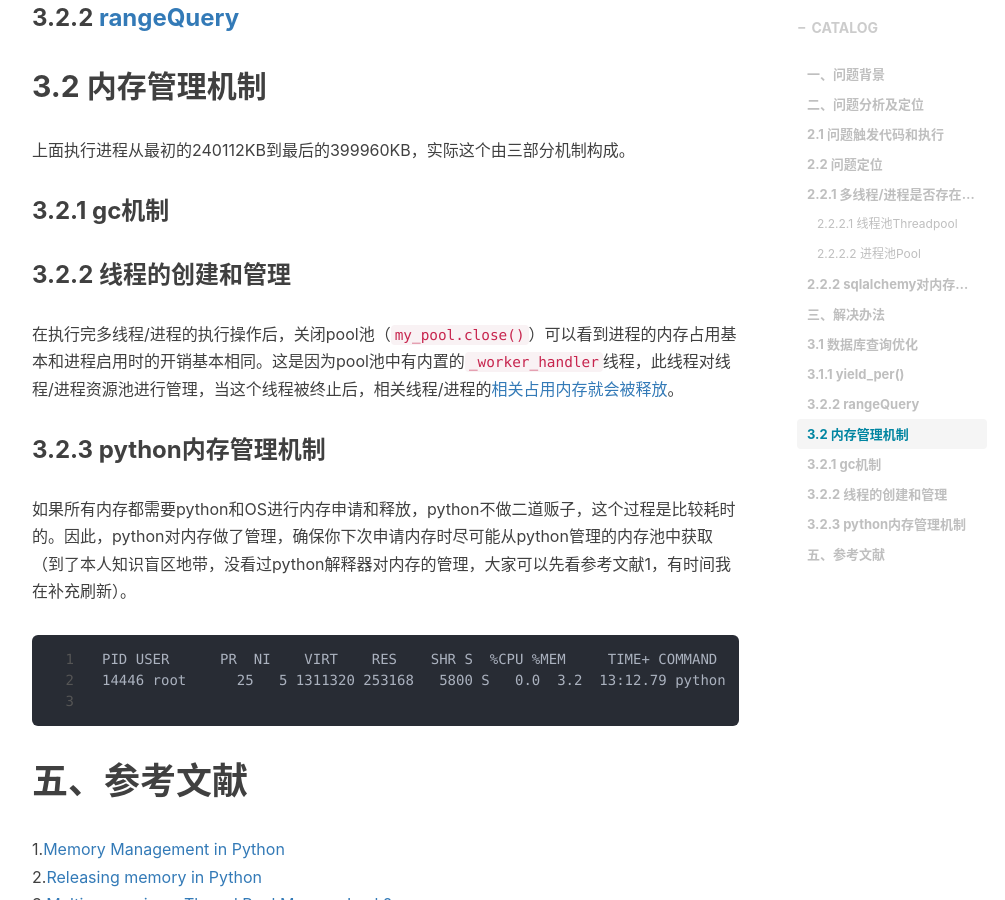
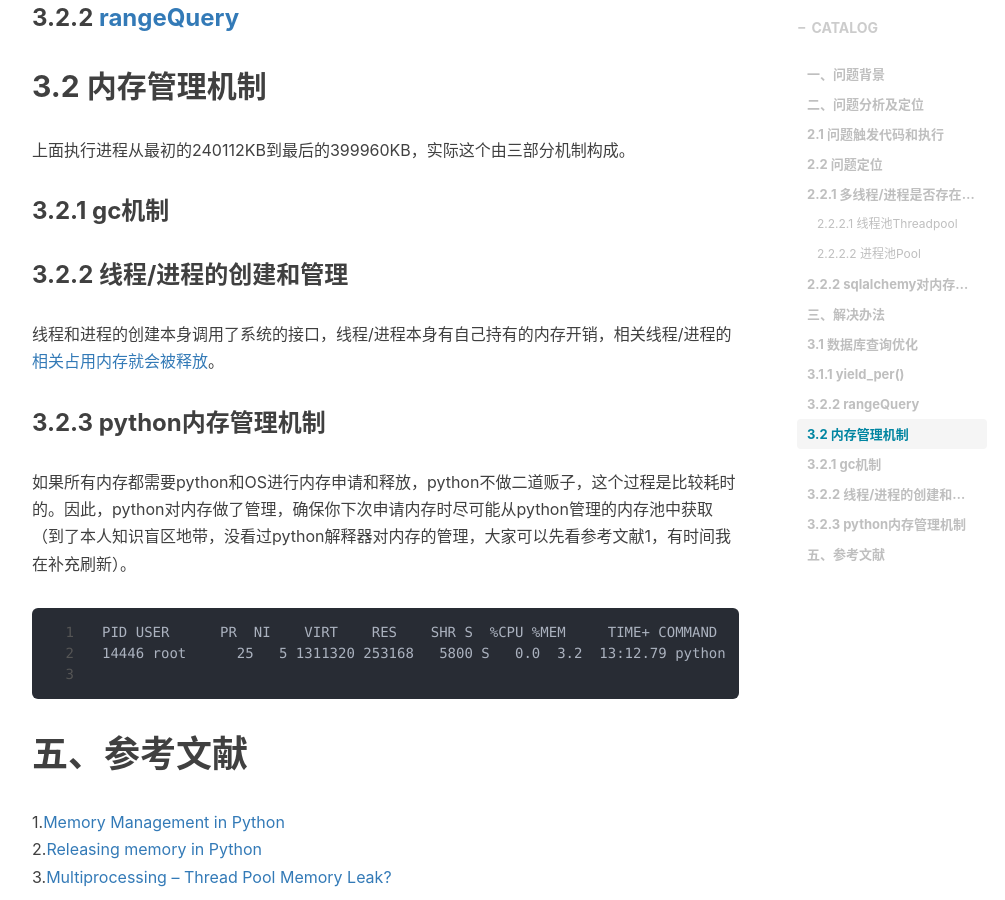
Before and after one commit to shihai1991/shihai1991.github.io, a Jekyll site: the page built from _posts/2022-09-20-multiprocessing-sqlalchemy.md, in a window 1280 px wide and 900 px high, scrolled down 6143 px. Shown: the whole window, without its empty margins (233-1238 px from the left). Built offline with Jekyll 4.4.1, drawn with Linux system fonts in a browser that asks for light colours; nearby versions of some CDN libraries; comment, search, counter and statistics services are not loaded.

Commit message:
Update 2022-09-20-multiprocessing-sqlalchemy.md

```diff
--- a/_posts/2022-09-20-multiprocessing-sqlalchemy.md
+++ b/_posts/2022-09-20-multiprocessing-sqlalchemy.md
@@ -213,8 +213,8 @@ while True:
 
 ### 3.2.1 gc机制
 
-### 3.2.2 线程的创建和管理
-在执行完多线程/进程的执行操作后，关闭pool池（`my_pool.close()`）可以看到进程的内存占用基本和进程启用时的开销基本相同。这是因为pool池中有内置的`_worker_handler`线程，此线程对线程/进程资源池进行管理，当这个线程被终止后，相关线程/进程的[相关占用内存就会被释放](https://docs.python.org/3/library/multiprocessing.html#multiprocessing.pool.ThreadPool)。
+### 3.2.2 线程/进程的创建和管理
+线程和进程的创建本身调用了系统的接口，线程/进程本身有自己持有的内存开销，相关线程/进程的[相关占用内存就会被释放](https://docs.python.org/3/library/multiprocessing.html#multiprocessing.pool.ThreadPool)。
 
 ### 3.2.3 python内存管理机制
 如果所有内存都需要python和OS进行内存申请和释放，python不做二道贩子，这个过程是比较耗时的。因此，python对内存做了管理，确保你下次申请内存时尽可能从python管理的内存池中获取（到了本人知识盲区地带，没看过python解释器对内存的管理，大家可以先看参考文献1，有时间我在补充刷新）。
```
